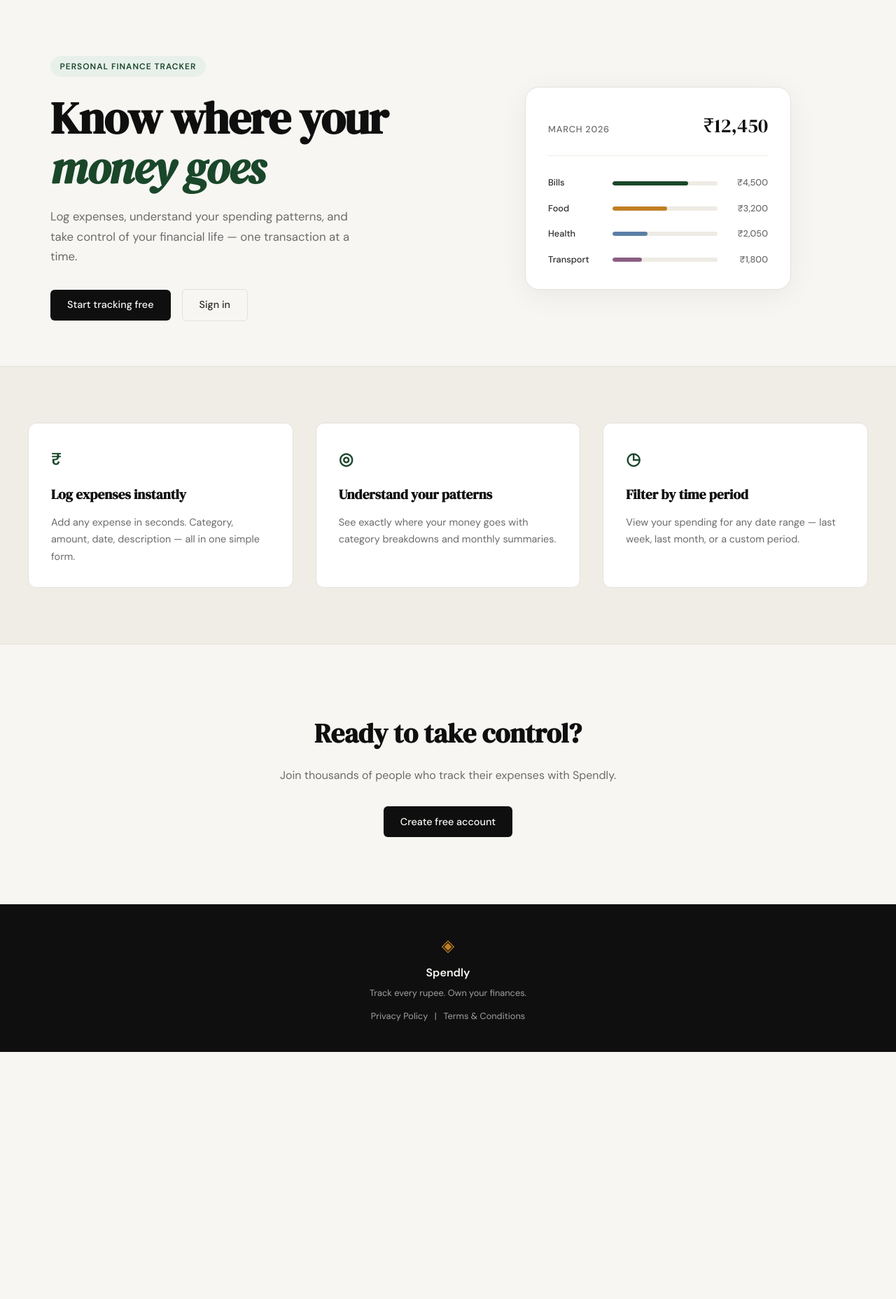
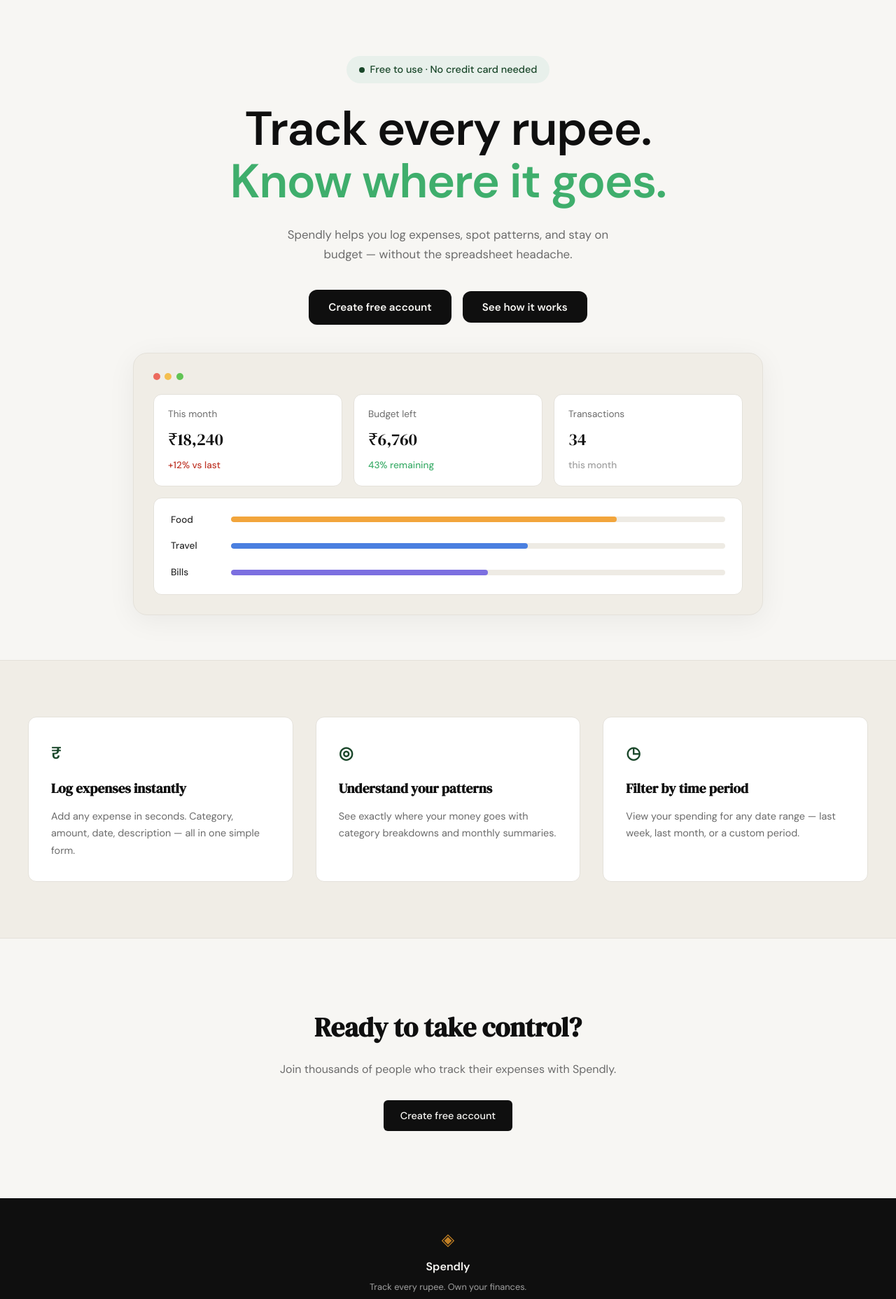
Before and after one commit to sahil09130/Splendly-, a Flask app: page / in a window 1280 px wide. Shown: the part 61-1917 px from the top of the page at 70% size. Before the commit the page ends 1564 px from the top, so only its background shows below. Run offline with Flask 3, Linux system fonts and the light colour scheme.

Commit message:
landing: changed hero section

```diff
--- /dev/null
+++ b/static/css/landing.css
@@ -0,0 +1,197 @@
+/* ------------------------------------------------------------------ */
+/* Hero redesign — landing page only                                   */
+/* ------------------------------------------------------------------ */
+
+.hero {
+    display: flex;
+    flex-direction: column;
+    align-items: center;
+    text-align: center;
+    padding: 5rem 2rem 4rem;
+    gap: 2.5rem;
+}
+
+.hero-inner {
+    display: flex;
+    flex-direction: column;
+    align-items: center;
+    max-width: 640px;
+}
+
+.hero-badge {
+    display: inline-flex;
+    align-items: center;
+    gap: 0.5rem;
+    background: var(--accent-light);
+    color: var(--accent);
+    font-size: 0.9rem;
+    font-weight: 500;
+    letter-spacing: normal;
+    text-transform: none;
+    padding: 0.5rem 1.1rem;
+    border-radius: 999px;
+    margin-bottom: 1.75rem;
+}
+
+.hero-badge-dot {
+    width: 8px;
+    height: 8px;
+    border-radius: 50%;
+    background: var(--accent);
+    flex-shrink: 0;
+}
+
+.hero-title {
+    font-family: var(--font-body);
+    font-weight: 700;
+    font-size: clamp(2.75rem, 6vw, 4.25rem);
+    line-height: 1.1;
+    letter-spacing: -0.02em;
+    color: var(--ink);
+    margin-bottom: 1.5rem;
+}
+
+.hero-title-accent {
+    color: #3fae6c;
+}
+
+.hero-subtitle {
+    font-size: 1.05rem;
+    color: var(--ink-muted);
+    line-height: 1.7;
+    max-width: 500px;
+    margin: 0 auto 2.25rem;
+}
+
+.hero-actions {
+    display: flex;
+    gap: 1rem;
+    align-items: center;
+    justify-content: center;
+}
+
+.hero-actions .btn-primary {
+    border-radius: var(--radius-md);
+    padding: 0.8rem 1.75rem;
+    font-size: 0.95rem;
+    font-weight: 600;
+}
+
+/* ------------------------------------------------------------------ */
+/* Mock card (hero visual)                                             */
+/* ------------------------------------------------------------------ */
+
+.hero-visual {
+    width: 100%;
+    display: flex;
+    justify-content: center;
+}
+
+.mock-card {
+    background: var(--paper-warm);
+    border: 1px solid var(--border);
+    border-radius: var(--radius-lg);
+    padding: 1.75rem;
+    width: 100%;
+    max-width: 900px;
+}
+
+.mock-card-dots {
+    display: flex;
+    gap: 0.4rem;
+    margin-bottom: 1.25rem;
+}
+
+.mock-dot {
+    width: 10px;
+    height: 10px;
+    border-radius: 50%;
+}
+
+.mock-dot-red { background: #ec6a5e; }
+.mock-dot-yellow { background: #f4bf4f; }
+.mock-dot-green { background: #61c454; }
+
+.mock-stats {
+    display: grid;
+    grid-template-columns: repeat(3, 1fr);
+    gap: 1rem;
+    margin-bottom: 1rem;
+}
+
+.mock-stat {
+    display: flex;
+    flex-direction: column;
+    gap: 0.4rem;
+    background: var(--paper-card);
+    border: 1px solid var(--border);
+    border-radius: var(--radius-md);
+    padding: 1.1rem 1.25rem;
+    text-align: left;
+}
+
+.mock-stat-label {
+    font-size: 0.85rem;
+    color: var(--ink-muted);
+}
+
+.mock-stat-value {
+    font-family: var(--font-display);
+    font-size: 1.5rem;
+    color: var(--ink);
+}
+
+.mock-stat-delta { font-size: 0.85rem; font-weight: 500; }
+.mock-stat-delta-down { color: var(--danger); }
+.mock-stat-delta-up { color: #3fae6c; }
+.mock-stat-delta-muted { color: var(--ink-faint); }
+
+.mock-bars {
+    display: flex;
+    flex-direction: column;
+    gap: 1rem;
+    background: var(--paper-card);
+    border: 1px solid var(--border);
+    border-radius: var(--radius-md);
+    padding: 1.25rem 1.5rem;
+}
+
+.mock-bar-row {
+    display: grid;
+    grid-template-columns: 70px 1fr;
+    align-items: center;
+    gap: 1rem;
+}
+
+.mock-cat {
+    font-size: 0.85rem;
+    font-weight: 500;
+    color: var(--ink-soft);
+    text-align: left;
+}
+
+.mock-bar-track {
+    height: 8px;
+    background: var(--border-soft);
+    border-radius: 999px;
+    overflow: hidden;
+}
+
+.mock-bar {
+    height: 100%;
+    border-radius: 999px;
+}
+
+.mock-bar-food { background: #f2a53c; }
+.mock-bar-travel { background: #4a7fe0; }
+.mock-bar-bills { background: #7c6fe0; }
+
+/* ------------------------------------------------------------------ */
+/* Responsive                                                          */
+/* ------------------------------------------------------------------ */
+
+@media (max-width: 700px) {
+    .mock-stats { grid-template-columns: 1fr; }
+    .hero-actions { flex-direction: column; width: 100%; }
+    .hero-actions .btn-primary { width: 100%; text-align: center; }
+}
--- a/templates/landing.html
+++ b/templates/landing.html
@@ -1,60 +1,71 @@
 {% extends "base.html" %}
 
 {% block title %}Spendly — Track Every Rupee{% endblock %}
+
+{% block head %}
+<link rel="stylesheet" href="{{ url_for('static', filename='css/landing.css') }}">
+{% endblock %}
 
 {% block content %}
 
 <section class="hero">
     <div class="hero-inner">
-        <div class="hero-badge">Personal Finance Tracker</div>
+        <div class="hero-badge"><span class="hero-badge-dot"></span>Free to use &middot; No credit card needed</div>
         <h1 class="hero-title">
-            Know where your<br>
-            <em>money goes</em>
+            Track every rupee.<br>
+            <span class="hero-title-accent">Know where it goes.</span>
         </h1>
         <p class="hero-subtitle">
-            Log expenses, understand your spending patterns,
-            and take control of your financial life —
-            one transaction at a time.
+            Spendly helps you log expenses, spot patterns, and stay
+            on budget — without the spreadsheet headache.
         </p>
         <div class="hero-actions">
-            <a href="{{ url_for('register') }}" class="btn-primary">Start tracking free</a>
-            <a href="{{ url_for('login') }}" class="btn-ghost">Sign in</a>
+            <a href="{{ url_for('register') }}" class="btn-primary">Create free account</a>
+            <button type="button" class="btn-primary" id="how-it-works-btn">See how it works</button>
         </div>
     </div>
     <div class="hero-visual">
         <div class="mock-card">
-            <div class="mock-card-header">
-                <span class="mock-label">March 2026</span>
-                <span class="mock-total">₹12,450</span>
+            <div class="mock-card-dots">
+                <span class="mock-dot mock-dot-red"></span>
+                <span class="mock-dot mock-dot-yellow"></span>
+                <span class="mock-dot mock-dot-green"></span>
+            </div>
+            <div class="mock-stats">
+                <div class="mock-stat">
+                    <span class="mock-stat-label">This month</span>
+                    <span class="mock-stat-value">₹18,240</span>
+                    <span class="mock-stat-delta mock-stat-delta-down">+12% vs last</span>
+                </div>
+                <div class="mock-stat">
+                    <span class="mock-stat-label">Budget left</span>
+                    <span class="mock-stat-value">₹6,760</span>
+                    <span class="mock-stat-delta mock-stat-delta-up">43% remaining</span>
+                </div>
+                <div class="mock-stat">
+                    <span class="mock-stat-label">Transactions</span>
+                    <span class="mock-stat-value">34</span>
+                    <span class="mock-stat-delta mock-stat-delta-muted">this month</span>
+                </div>
             </div>
             <div class="mock-bars">
                 <div class="mock-bar-row">
+                    <span class="mock-cat">Food</span>
+                    <div class="mock-bar-track">
+                        <div class="mock-bar mock-bar-food" style="width: 78%"></div>
+                    </div>
+                </div>
+                <div class="mock-bar-row">
+                    <span class="mock-cat">Travel</span>
+                    <div class="mock-bar-track">
+                        <div class="mock-bar mock-bar-travel" style="width: 60%"></div>
+                    </div>
+                </div>
+                <div class="mock-bar-row">
                     <span class="mock-cat">Bills</span>
                     <div class="mock-bar-track">
-                        <div class="mock-bar" style="width: 72%"></div>
+                        <div class="mock-bar mock-bar-bills" style="width: 52%"></div>
                     </div>
-                    <span class="mock-amt">₹4,500</span>
-                </div>
-                <div class="mock-bar-row">
-                    <span class="mock-cat">Food</span>
-                    <div class="mock-bar-track">
-                        <div class="mock-bar mock-bar-2" style="width: 52%"></div>
-                    </div>
-                    <span class="mock-amt">₹3,200</span>
-                </div>
-                <div class="mock-bar-row">
-                    <span class="mock-cat">Health</span>
-                    <div class="mock-bar-track">
-                        <div class="mock-bar mock-bar-3" style="width: 33%"></div>
-                    </div>
-                    <span class="mock-amt">₹2,050</span>
-                </div>
-                <div class="mock-bar-row">
-                    <span class="mock-cat">Transport</span>
-                    <div class="mock-bar-track">
-                        <div class="mock-bar mock-bar-4" style="width: 28%"></div>
-                    </div>
-                    <span class="mock-amt">₹1,800</span>
                 </div>
             </div>
         </div>
```
